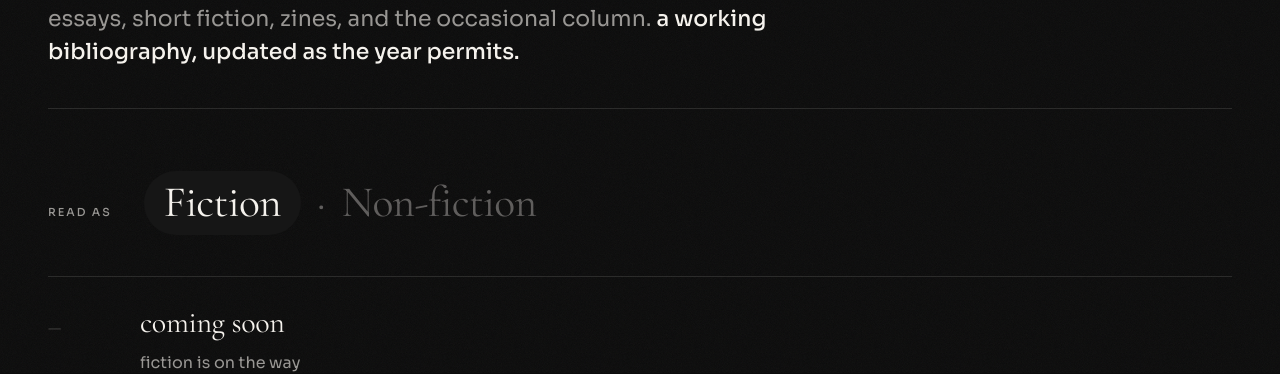
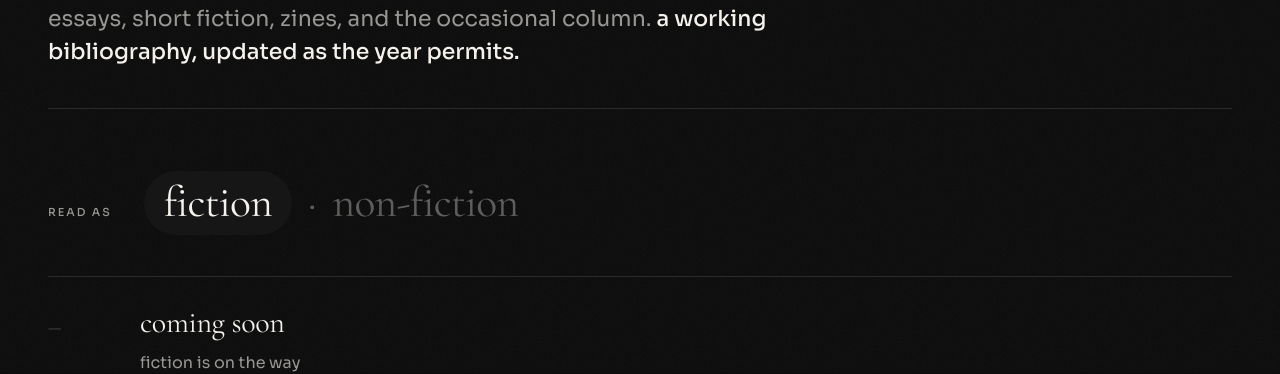
Before and after one commit to atishayai/atishayai.github.io, a website: page writing.html in a window 1280 px wide. Shown: the part 427-801 px from the top of the page. Drawn offline with nearby package versions, Linux system fonts and the light colour scheme.

Commit message:
Update writing.html

```diff
--- a/writing.html
+++ b/writing.html
@@ -27,9 +27,9 @@
   </section>
   <div class="tabs-bar reveal">
     <span class="label">Read as</span>
-    <button class="tab active" data-pane="fiction">Fiction</button>
+    <button class="tab active" data-pane="fiction">fiction</button>
     <span class="sep">·</span>
-    <button class="tab" data-pane="nonfiction">Non-fiction</button>
+    <button class="tab" data-pane="nonfiction">non-fiction</button>
   </div>
   <section class="writing-list">
     <div class="wpane active" id="paneFiction">
@@ -45,7 +45,7 @@
       <a href="#" class="wrow">
         <span class="num">i.</span>
         <div>
-          <div class="title">Paan Shots</div>
+          <div class="title">the paan shot dilemma</div>
           <div class="excerpt">Just the beginning</div>
         </div>
       </a>
```
